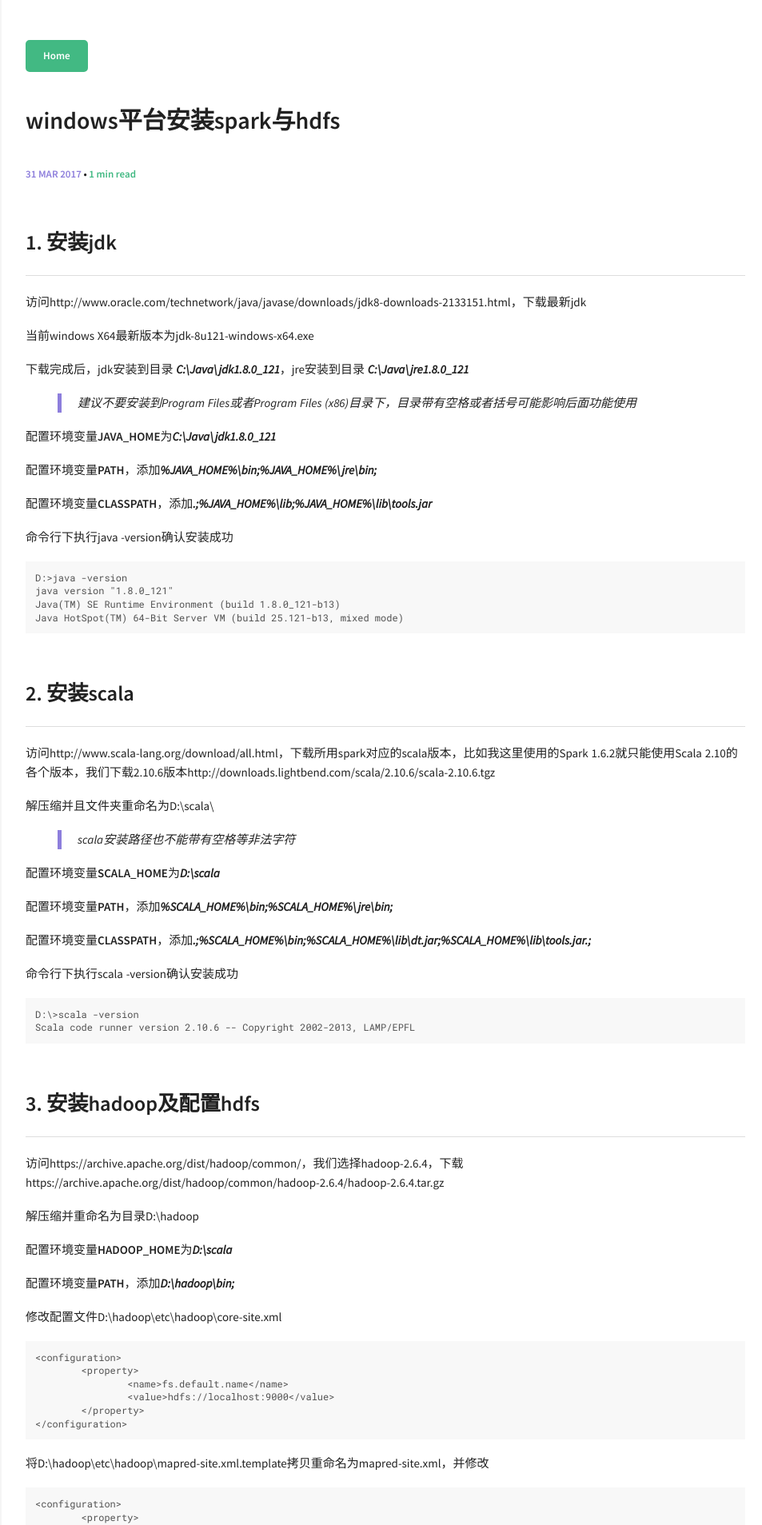
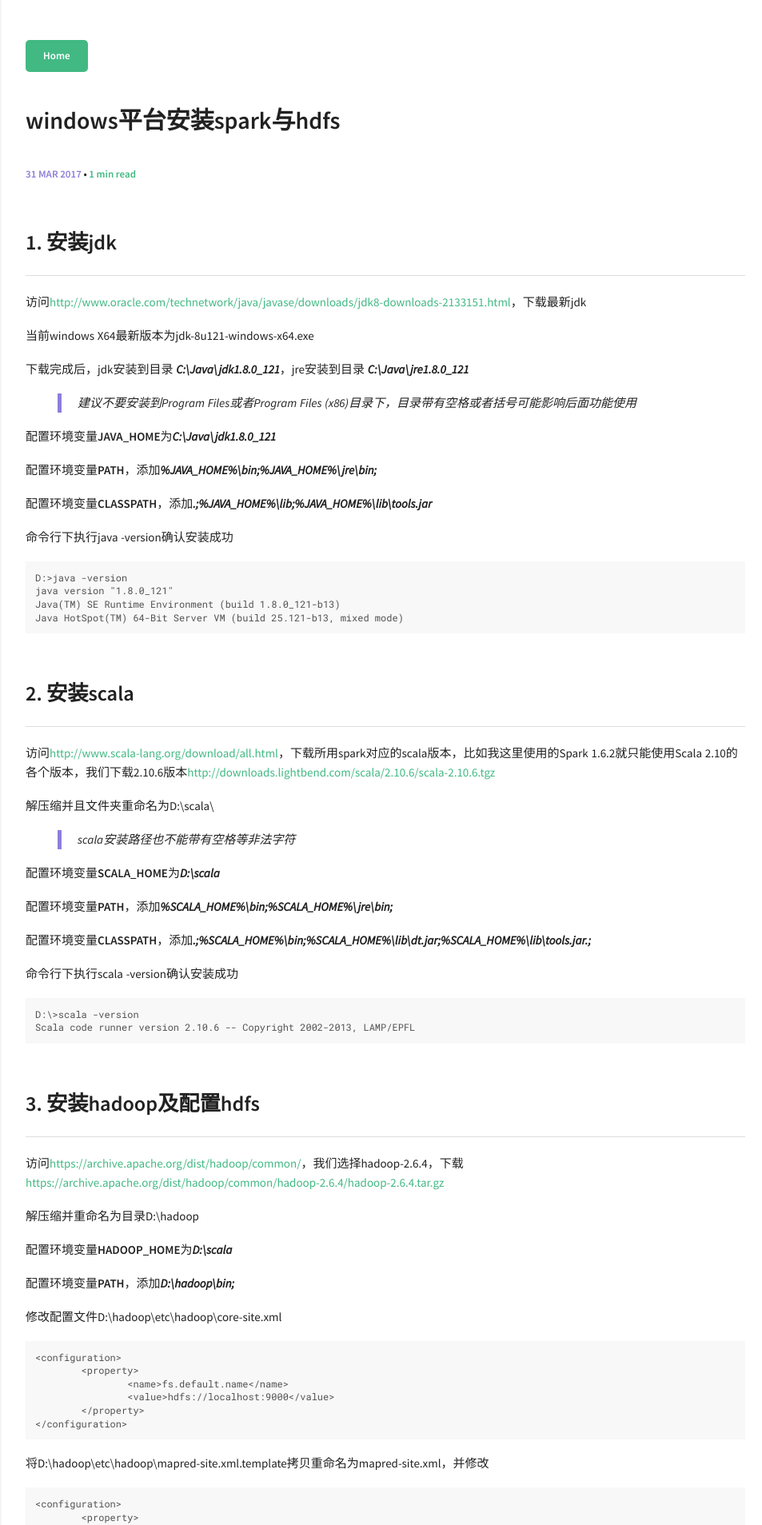
Before and after one commit to iptraveller/iptraveller.github.com, a Jekyll site: the page built from _posts/2017-03-31-spark-install-on-windows.md, in a window 1280 px wide. Shown: the top 1907 px of the page at 80% size, without its empty margins (318-1271 px from the left). Built offline with Jekyll 4.4.1, drawn with Linux system fonts in a browser that asks for light colours; comment, search, counter and statistics services are not loaded; some of the changed lines change nothing that is shown; some of the changed text lies outside the part shown.

Commit message:
add hyperlink

```diff
--- a/_posts/2017-03-31-spark-install-on-windows.md
+++ b/_posts/2017-03-31-spark-install-on-windows.md
@@ -9,7 +9,7 @@ comments: true
 
 ## 1. 安装jdk
 
-访问http://www.oracle.com/technetwork/java/javase/downloads/jdk8-downloads-2133151.html，下载最新jdk
+访问[http://www.oracle.com/technetwork/java/javase/downloads/jdk8-downloads-2133151.html](http://www.oracle.com/technetwork/java/javase/downloads/jdk8-downloads-2133151.html)，下载最新jdk
 
 当前windows X64最新版本为jdk-8u121-windows-x64.exe
 
@@ -32,7 +32,7 @@ comments: true
 
 ## 2. 安装scala
 
-访问http://www.scala-lang.org/download/all.html，下载所用spark对应的scala版本，比如我这里使用的Spark 1.6.2就只能使用Scala 2.10的各个版本，我们下载2.10.6版本http://downloads.lightbend.com/scala/2.10.6/scala-2.10.6.tgz
+访问[http://www.scala-lang.org/download/all.html](http://www.scala-lang.org/download/all.html)，下载所用spark对应的scala版本，比如我这里使用的Spark 1.6.2就只能使用Scala 2.10的各个版本，我们下载2.10.6版本[http://downloads.lightbend.com/scala/2.10.6/scala-2.10.6.tgz](http://downloads.lightbend.com/scala/2.10.6/scala-2.10.6.tgz)
 
 解压缩并且文件夹重命名为D:\scala\
 
@@ -51,7 +51,7 @@ comments: true
 
 ## 3. 安装hadoop及配置hdfs
 
-访问https://archive.apache.org/dist/hadoop/common/，我们选择hadoop-2.6.4，下载https://archive.apache.org/dist/hadoop/common/hadoop-2.6.4/hadoop-2.6.4.tar.gz
+访问[https://archive.apache.org/dist/hadoop/common/](https://archive.apache.org/dist/hadoop/common/)，我们选择hadoop-2.6.4，下载[https://archive.apache.org/dist/hadoop/common/hadoop-2.6.4/hadoop-2.6.4.tar.gz](https://archive.apache.org/dist/hadoop/common/hadoop-2.6.4/hadoop-2.6.4.tar.gz)
 
 解压缩并重命名为目录D:\hadoop
 
@@ -122,7 +122,7 @@ comments: true
 	@rem set JAVA_HOME=%JAVA_HOME%
 	set JAVA_HOME=C:\Java\jdk1.8.0_121
 
-访问https://github.com/amihalik/hadoop-common-2.6.0-bin 下载bin目录下的所有文件，并替换D:\hadoop\bin下文件。这里的版本号需要相互对应，否则执行hadoop fs时会提示错误。
+访问[https://github.com/amihalik/hadoop-common-2.6.0-bin](https://github.com/amihalik/hadoop-common-2.6.0-bin) 下载bin目录下的所有文件，并替换D:\hadoop\bin下文件。这里的版本号需要相互对应，否则执行hadoop fs时会提示错误。
 
 确保D:\hadoop\bin\hadoop.cmd保存为windows格式的文件。
 
@@ -142,7 +142,7 @@ hadoop结点管理GUI：http://localhost:50070/
 
 ## 4. 安装spark
 
-访问http://spark.apache.org/downloads.html，Spark release我们选择1.6.2，package type选择Pre-built for hadoop 2.6
+访问[http://spark.apache.org/downloads.html](http://spark.apache.org/downloads.html)，Spark release我们选择1.6.2，package type选择Pre-built for hadoop 2.6
 
 下载spark-1.6.2-bin-hadoop2.6.tgz，解压并重名为到目录D:\spark
 
```
